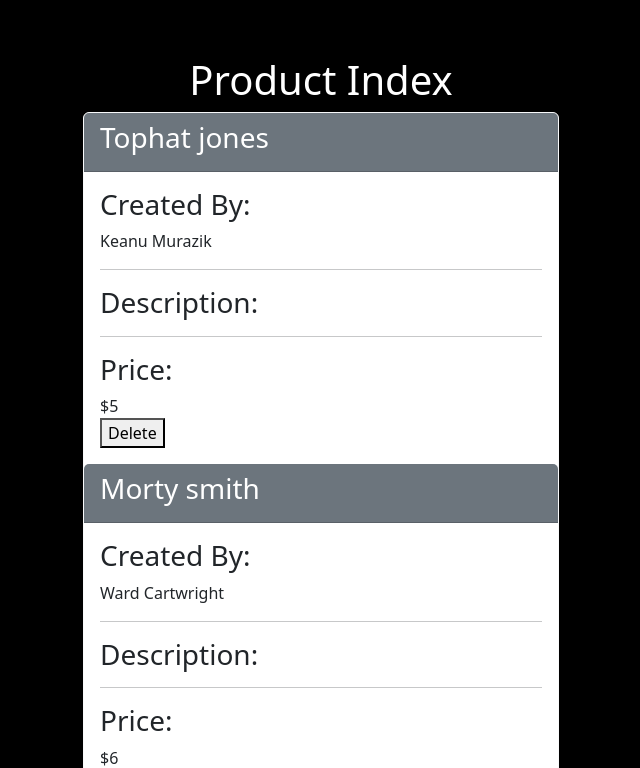
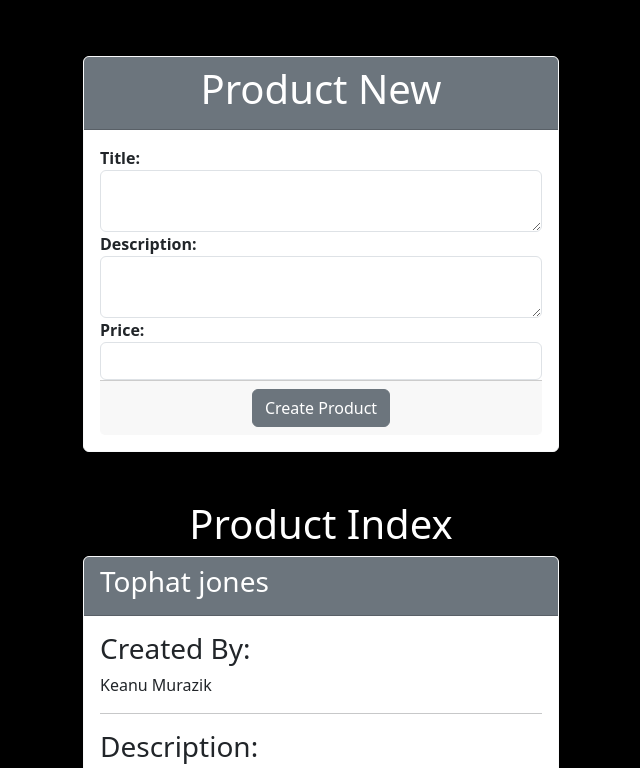
Before and after one commit to CodeCoreYVR/webdev_term_3_jun_2023, a React (Create React App) app in the folder react-amazon-spa/: page / in a window 1280 px wide. Shown: the top 768 px of the page, without its empty margins (319-959 px from the left). Built offline with nearby package versions, Linux system fonts and the light colour scheme.

Commit message:
JS React State: Amazon React Create New Products

```diff
--- /dev/null
+++ b/react-amazon-spa/src/components/NewProductForm.jsx
@@ -0,0 +1,44 @@
+const NewProductForm = props => {
+	const handleSubmit = function (event) {
+		event.preventDefault();
+		const formData = new FormData(event.currentTarget);
+
+		props.submitForm({
+			seller: { full_name: "John Doe" },
+			title: formData.get("title"),
+			description: formData.get("description"),
+			price: formData.get("price"),
+			created_at: new Date(),
+		});
+		event.currentTarget.reset();
+	};
+
+	return (
+    <div class="card border-light mx-auto">
+      <div class="card-header bg-secondary text-white">
+        <h1 class="card-title text-center">Product New</h1>
+      </div>
+      <div class="card-body">
+        <form onSubmit={handleSubmit}>
+          <div className="form-group">
+            <label htmlFor="title"><strong>Title: </strong></label>
+            <textarea name="title" id="title" type="text" className='form-control' />
+          </div>
+          <div className="form-group">
+            <label htmlFor="description"><strong>Description: </strong></label>
+            <textarea name="description" id="description" type="text" className='form-control' />
+          </div>
+          <div className="form-group">
+            <label htmlFor="price"><strong>Price: </strong></label>
+            <input type="number" name="price" id="price" className='form-control' />
+          </div>
+          <div className="card-footer text-center">
+            <button type="submit" className='btn btn-secondary'>Create Product</button>
+          </div>
+        </form>
+      </div>
+    </div>
+	);
+};
+
+export default NewProductForm;
--- a/react-amazon-spa/src/components/ProductDetails.jsx
+++ b/react-amazon-spa/src/components/ProductDetails.jsx
@@ -1,42 +1,35 @@
 import React from "react";
 
 export default function ProductDetails(props) {
-	const {
-		title,
-		description,
-		price,
-		created_at,
-		seller = {},
-	} = props;
+	const { title, description, price, created_at, seller = {} } = props;
 	const { full_name } = seller;
-
 
 	return (
 		<div className="ProductDetails">
 			<div className="card-header bg-secondary text-white">
-        <h3 className="card-title">{title}</h3>
+        <h3 className="card-title">{ title }</h3>
       </div>
       <div className="card-body">
         {created_at ? (
           <div>
-            <p className="card-text"><i>~ {new Date(created_at).toLocaleDateString()} ~</i></p>
+            <p className="card-text"><i>~ { new Date(created_at).toLocaleDateString() } ~</i></p>
           </div>
         ) : (
           null
         )}
         <div>
           <h3>Created By:</h3>
-          <p className="card-text">{full_name}</p>
+          <p className="card-text">{ full_name }</p>
         </div>
         <hr></hr>
         <div>
           <h3>Description:</h3>
-          <p className="card-text">{description}</p>
+          <p className="card-text">{ description }</p>
         </div>
         <hr></hr>
         <div>
           <h3>Price:</h3>
-          <p className="card-text">${price}</p>
+          <p className="card-text">${ price }</p>
         </div>
         <div>
           <button onClick={props.handleDelete}>Delete</button>
--- a/react-amazon-spa/src/components/ProductIndexPage.jsx
+++ b/react-amazon-spa/src/components/ProductIndexPage.jsx
@@ -1,6 +1,7 @@
-import React, { Component } from "react";
+import { Component } from "react";
 import productsData from "../tempDB/productsData";
 import ProductDetails from "./ProductDetails";
+import NewProductForm from "./NewProductForm";
 
 export default class ProductIndexPage extends Component {
 	constructor(props) {
@@ -9,6 +10,7 @@ export default class ProductIndexPage extends Component {
 			products: productsData,
 		}
     this.handleDelete = this.handleDelete.bind(this);
+    this.handleCreate = this.handleCreate.bind(this);
 	}
 
   handleDelete(productId) {
@@ -17,15 +19,23 @@ export default class ProductIndexPage extends Component {
     }));
   }
 
+  handleCreate(params) {
+    console.log('createProduct invoked', params);
+    this.setState((prevState) => {
+      return { products: [{ ...params, id: prevState.products[0] +1 }, ...prevState.products] }
+    })
+  }
+
 
 	render() {
 		let products = this.state.products;
 		return products && products.length > 0 ? (
 			<div className="container mt-5">
+        <NewProductForm submitForm={ params =>  this.handleCreate(params) } />
 				<h1 className="text-center">Product Index</h1>
 				<div className="card border-light mx-auto ">
-					{products.map((product) => {
-						return <ProductDetails key={product.id} {...product} handleDelete={() => this.handleDelete(product.id)} />;
+					{products.map(product => {
+						return <ProductDetails key={ product.id } { ...product } handleDelete={ () => this.handleDelete(product.id) } />;
 					})}
 				</div>
 			</div>
--- a/react-amazon-spa/src/components/ReviewDetails.jsx
+++ b/react-amazon-spa/src/components/ReviewDetails.jsx
@@ -2,19 +2,19 @@ import React from "react";
 import { StarRating } from './StarRating';
 
 export default function ReviewDetails(props) {
-	const { body, created_at, reviewer = {}, rating } = props;
+	const { body, reviewer = {}, rating } = props;
+  const { full_name } = reviewer;
 
-  const { full_name } = reviewer;
-	return (
+  return (
 		<div className="ReviewDetails">
 			<li className="list-group-item">
         <div className="review-header">
-          <StarRating rating={rating} max={5} />
-          <i>~ <strong>{full_name}</strong> ~</i>
+          <StarRating rating={ rating } max={5} />
+          <i>~ <strong>{ full_name }</strong> ~</i>
         </div>
-        <div>{body}</div>
+        <div>{ body }</div>
         <div>
-          <button onClick={props.handleDelete}>Delete Review</button>
+          <button onClick={ props.handleDelete }>Delete Review</button>
         </div>
       </li>
 		</div>
--- a/react-amazon-spa/src/css/App.css
+++ b/react-amazon-spa/src/css/App.css
@@ -65,3 +65,7 @@ body {
 .review-header i {
   margin-left: 0.5rem;
 }
+
+.border-light {
+  margin-bottom: 3rem;
+}
```
Also changed, not shown: react-amazon-spa/src/components/ProductList.jsx (deleted).
